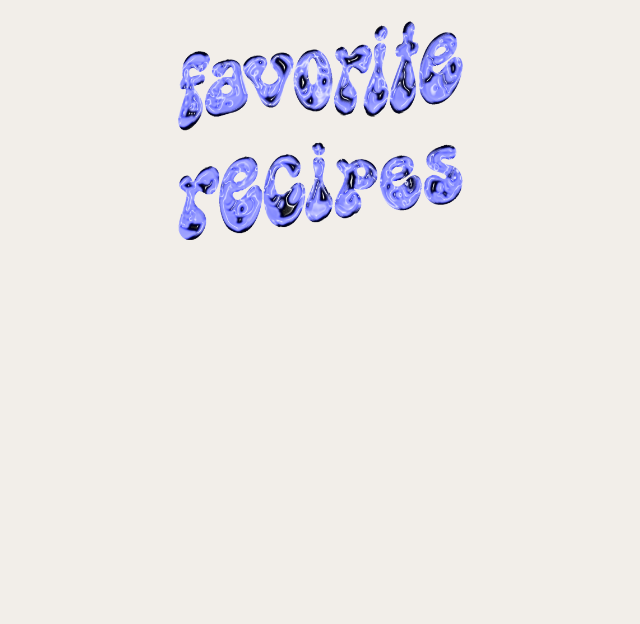
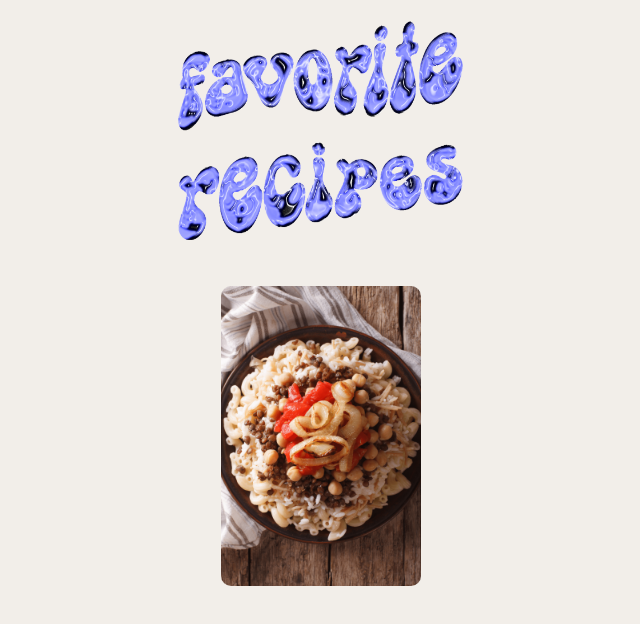
Before and after one commit to yousefelassal/odin-recipes, a plain HTML site: page index.html in a window 1280 px wide. Shown: the whole page, without its empty margins (319-959 px from the left). Drawn offline with Linux system fonts and the light colour scheme.

Commit message:
Add transition to koshary

```diff
--- a/index.html
+++ b/index.html
@@ -9,8 +9,9 @@
 </head>
 <body class="bg">
     <div class="title-img"></div>
+    <br>
     <div class="gallery">
-        <a href="recipes/koshary.html"><img ></a>
+        <a href="recipes/koshary.html"><img src="images/Egyptian-Kushari-Rice-Chickpeas-and-Pasta.webp"></a>
     </div>
 </body>
 </html>
--- a/styles.css
+++ b/styles.css
@@ -35,4 +35,14 @@ body, html{
     height: 300px;
     object-fit: cover;
     border-radius: 10px;
+    -webkit-transform: scale(1);
+	transform: scale(1);
+	-webkit-transition: .3s ease-in-out;
+	transition: .3s ease-in-out;
+    cursor: pointer;
 }
+
+.gallery img:hover{
+    -webkit-transform: scale(1.3);
+	transform: scale(1.3);
+}
```
